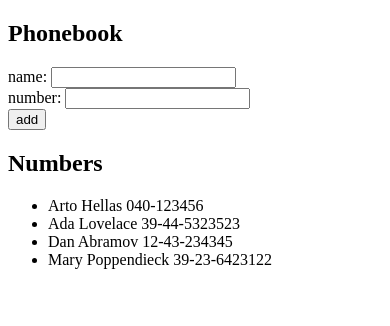
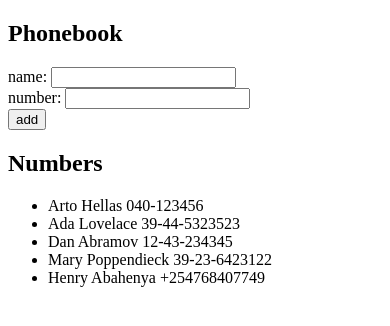
Before and after one commit to Henryabahenya/FullStackDevelopment, a React (Vite) app in the folder PART_2/PhoneBook/: page / in a window 390 px wide. Shown: the top 326 px of the page. Built offline with nearby package versions, Linux system fonts and the light colour scheme; data requests are answered from the project's data file.

Commit message:
Complete Exercise 2.12-Step7: sync new phonebook entries to server using axios.post

```diff
--- a/PART_2/PhoneBook/db.json
+++ b/PART_2/PhoneBook/db.json
@@ -1,5 +1,5 @@
 {
-  "persons":[
+  "persons": [
     {
       "name": "Arto Hellas",
       "number": "040-123456",
@@ -19,6 +19,12 @@
       "name": "Mary Poppendieck",
       "number": "39-23-6423122",
       "id": "4"
+    },
+    {
+      "name": "Henry Abahenya",
+      "number": "+254768407749",
+      "id": "i_GKULzzlmM"
     }
   ]
+
 }
--- a/PART_2/PhoneBook/src/App.jsx
+++ b/PART_2/PhoneBook/src/App.jsx
@@ -19,22 +19,32 @@ const App = () => {
   const addPerson = (event) => {
     event.preventDefault()
 
-    const nameObject = {
+    const personObject = {
       name: newName,
-      number: newNumber,
-      id: String(persons.length + 1)
+      number: newNumber
     }
-    setPersons(persons.concat(nameObject))
-    setNewName('')
-    setNewNumber('')
+
+    console.log('sending post request...')
+    axios
+      .post('http://localhost:3002/persons', personObject)
+      .then(response => {
+        console.log('server response received', response.data)
+        setPersons(persons.concat(response.data))
+        setNewName('')
+        setNewNumber('')
+      })
   }
 
   return (
     <div>
       <h2>Phonebook</h2>
       <form onSubmit={addPerson}>
-        <div>name: <input value={newName} onChange={(e) => setNewName(e.target.value)} /></div>
-        <div>number: <input value={newNumber} onChange={(e) => setNewNumber(e.target.value)} /></div>
+        <div>
+          name: <input value={newName} onChange={(e) => setNewName(e.target.value)} />
+        </div>
+        <div>
+          number: <input value={newNumber} onChange={(e) => setNewNumber(e.target.value)} />
+        </div>
         <div><button type="submit">add</button></div>
       </form>
       <h2>Numbers</h2>
```
